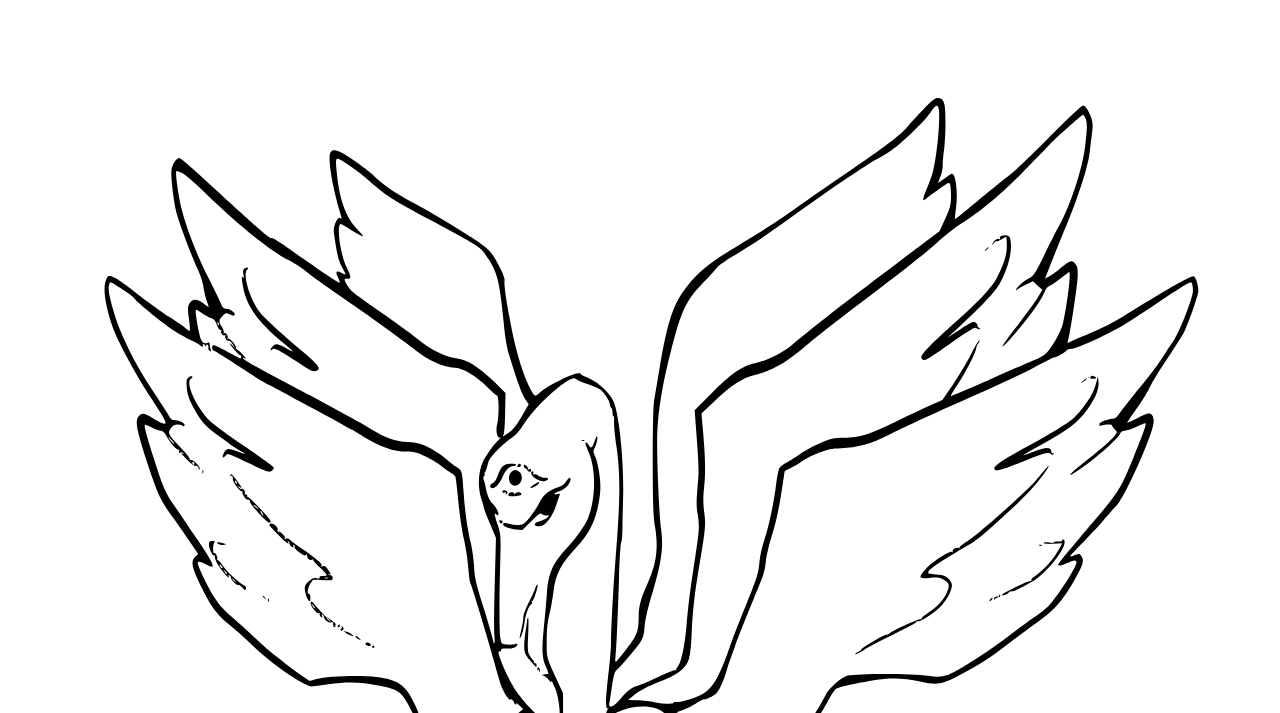
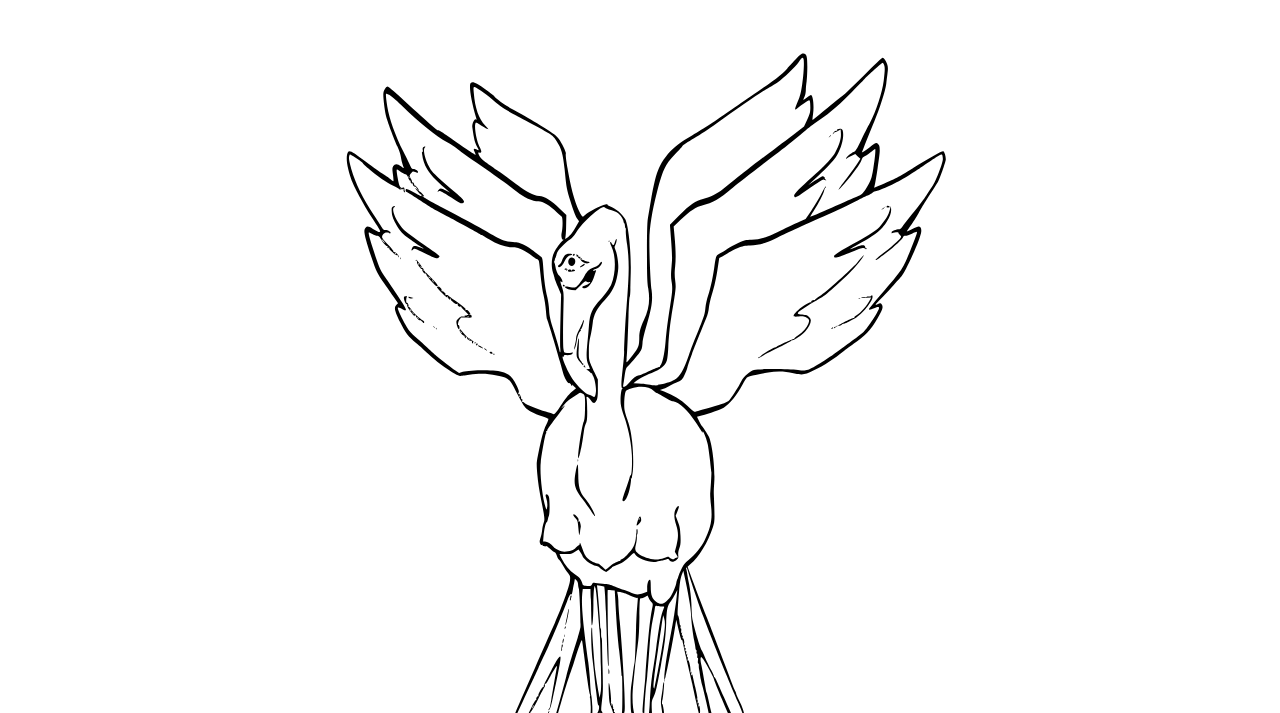
Before and after one commit to samjhill/church, a Gatsby site: page / in a window 1280 px wide. Shown: the part 87-800 px from the top of the page. Built offline with nearby package versions, Linux system fonts and the light colour scheme; Gatsby itself is replaced by a stand-in of ours.

Commit message:
less height on svg

```diff
--- a/src/components/flamingo-god.jsx
+++ b/src/components/flamingo-god.jsx
@@ -5,7 +5,7 @@ function SvgComponent(props) {
     <svg
       xmlns="http://www.w3.org/2000/svg"
       width={1253.333}
-      height={1858.667}
+      height={1000.667}
       viewBox="0 0 940 1394"
       {...props}
     >
--- a/src/pages/index.js
+++ b/src/pages/index.js
@@ -16,7 +16,6 @@ const pageStyles = {
 // `;
 
 const AnimatedFlamingo = styled(FlamingoSvg)`
-
 `; // animation: ${colorShift} 3s infinite;
 
 // markup
```
